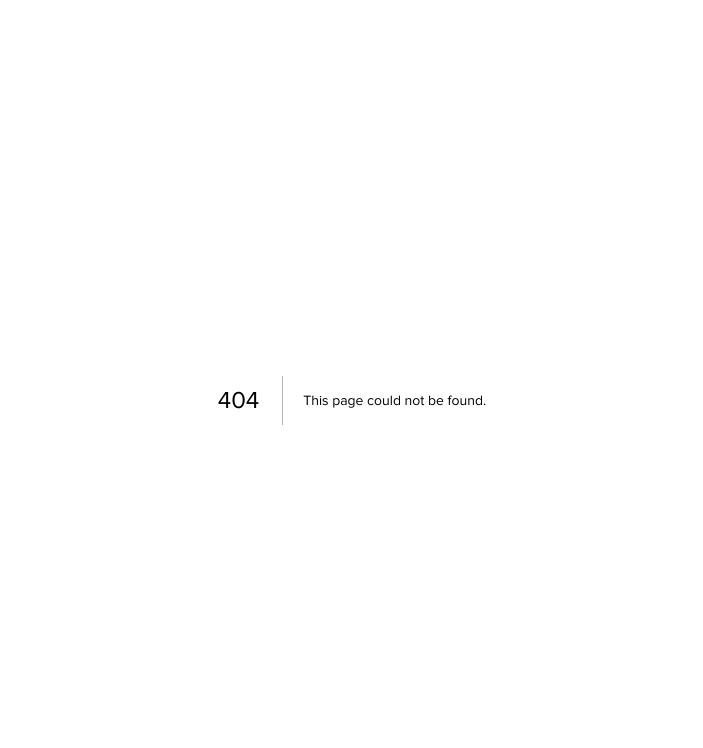
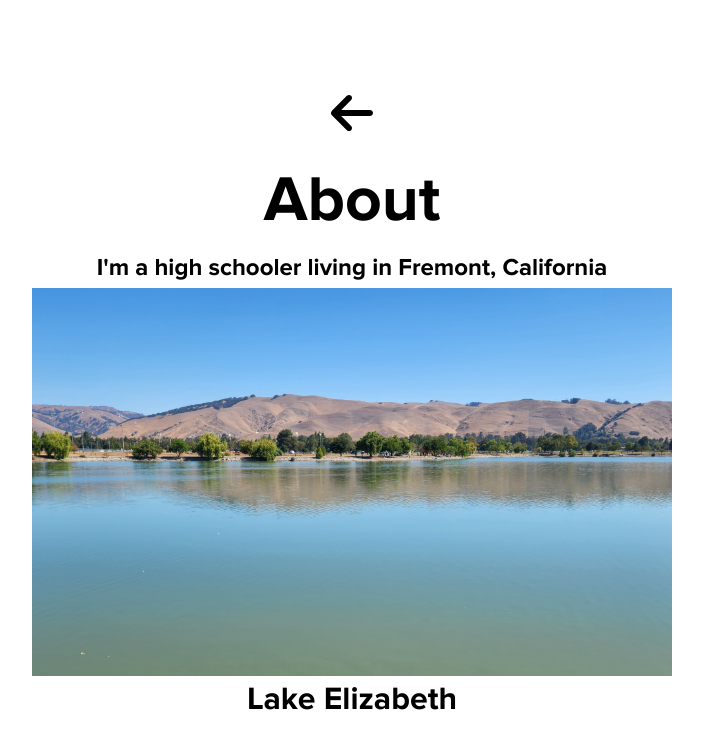
Before and after one commit to kach0w/rate-my-aps, a Next.js app: page /about in a window 1280 px wide. Before the commit this address had no page. Shown: the top 748 px of the page, without its empty margins (288-991 px from the left). Built offline with nearby package versions, Linux system fonts and the light colour scheme.

Commit message:
added about page and changed navbar

```diff
--- a/components/Navbar.js
+++ b/components/Navbar.js
@@ -6,9 +6,9 @@ const Navbar = () => {
     <div className='justify-center content-center text-center m-x-auto'>
         <div className='z-0 flex text-[1.5rem] pt-5 space-x-20 h-15 bg-grey text-center justify-center content-center align-middle z-3 font-serif '>
             <a href="https://kach0w.com">Home</a>
-            <a href="#about">About</a>
+            <a href="/about">About</a>
             <a href="/projects">Projects</a>
-            <a href="https://kach0w.com/#blog">Blog</a>
+            <a href="/blog">Blog</a>
 
         </div>
     </div>
--- /dev/null
+++ b/pages/about.js
@@ -0,0 +1,36 @@
+import React from 'react';
+import { FontAwesomeIcon } from "@fortawesome/react-fontawesome";
+import Head from 'next/head';
+import Image from 'next/image';
+import fremont from '../assets/fremont.jpg';
+
+import {
+  faArrowLeft,
+
+} from "@fortawesome/free-solid-svg-icons";
+
+export default function Home() {
+    return (
+        <div className='text-center'>
+            <Head>
+                <title>About - kach0w</title>
+            </Head>
+            <a href="https://kach0w.com">
+                <div className='text-[3rem] hover:text-[#3b82f6] mt-[10vh] '>
+                    <FontAwesomeIcon
+                    icon={faArrowLeft} />
+                </div>
+            </a>
+            <div className='justify-center align-middle text-center '>
+                <div className='text-[4rem] font-bold'>
+                    About
+                </div>
+                <h2 className='font-serif font-bold text-[1.5rem] leading-10'>I'm a high schooler living in Fremont, California</h2>
+        <div className='flex w-[50vw] mx-auto text-center'>
+            <Image src={fremont} alt="fremont" />
+        </div>
+        <p className='font-serif text-[2rem] font-bold'>Lake Elizabeth</p>
+            </div>
+        </div>
+  )
+}
```
